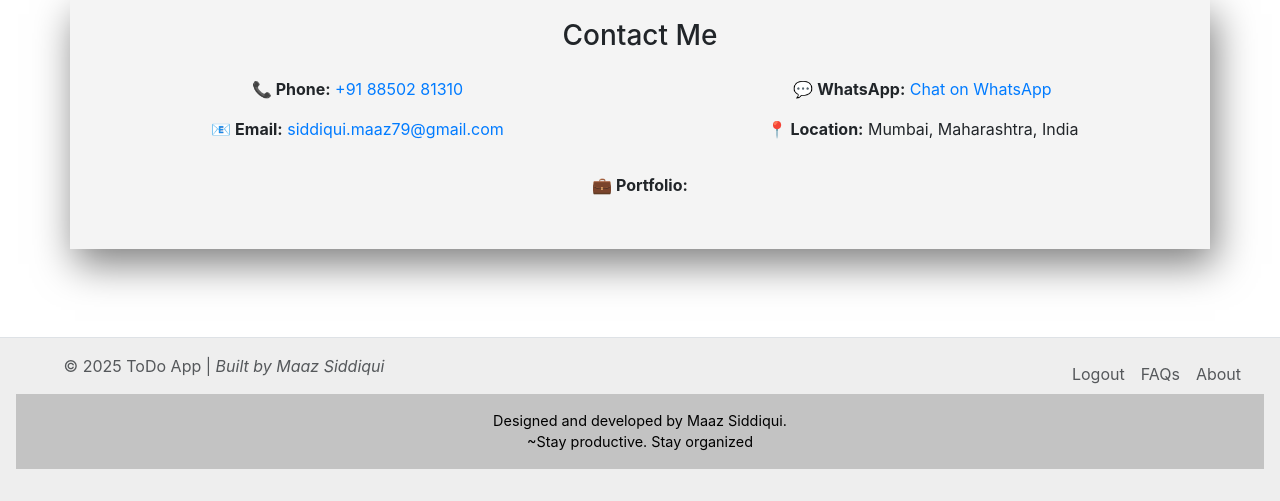
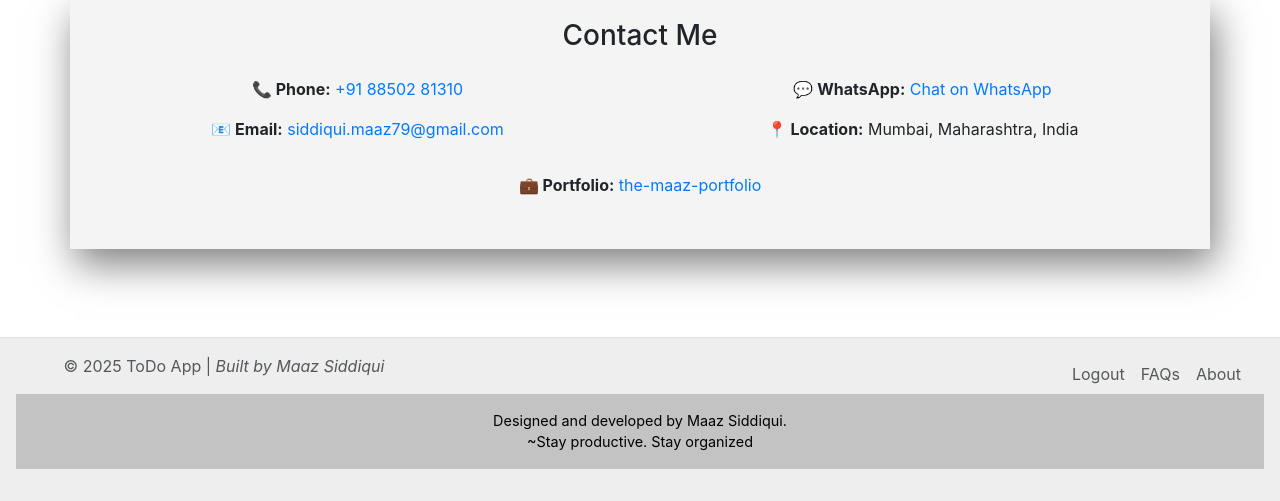
Before and after one commit to maazsiddiqui79/To-Do-App-with-User-Authentication, a Flask app: page /about in a window 1280 px wide. Shown: the part 2245-2746 px from the top of the page. Run offline with Flask 3, Linux system fonts and the light colour scheme; some libraries are stand-ins or nearby versions.

Commit message:
Update connect.html

```diff
--- a/templates/connect.html
+++ b/templates/connect.html
@@ -159,7 +159,7 @@ body %}
     <div class="col-12 mb-3">
       <p>
         <strong>💼 Portfolio:</strong>
-        <a href="https://the-maaz-portfolio.onrender.com/" target="_blank" class="text-decoration-none"></a>
+        <a href="https://the-maaz-portfolio.onrender.com/" target="_blank" class="text-decoration-none">the-maaz-portfolio</a>
       </p>
 
     </div>
```
